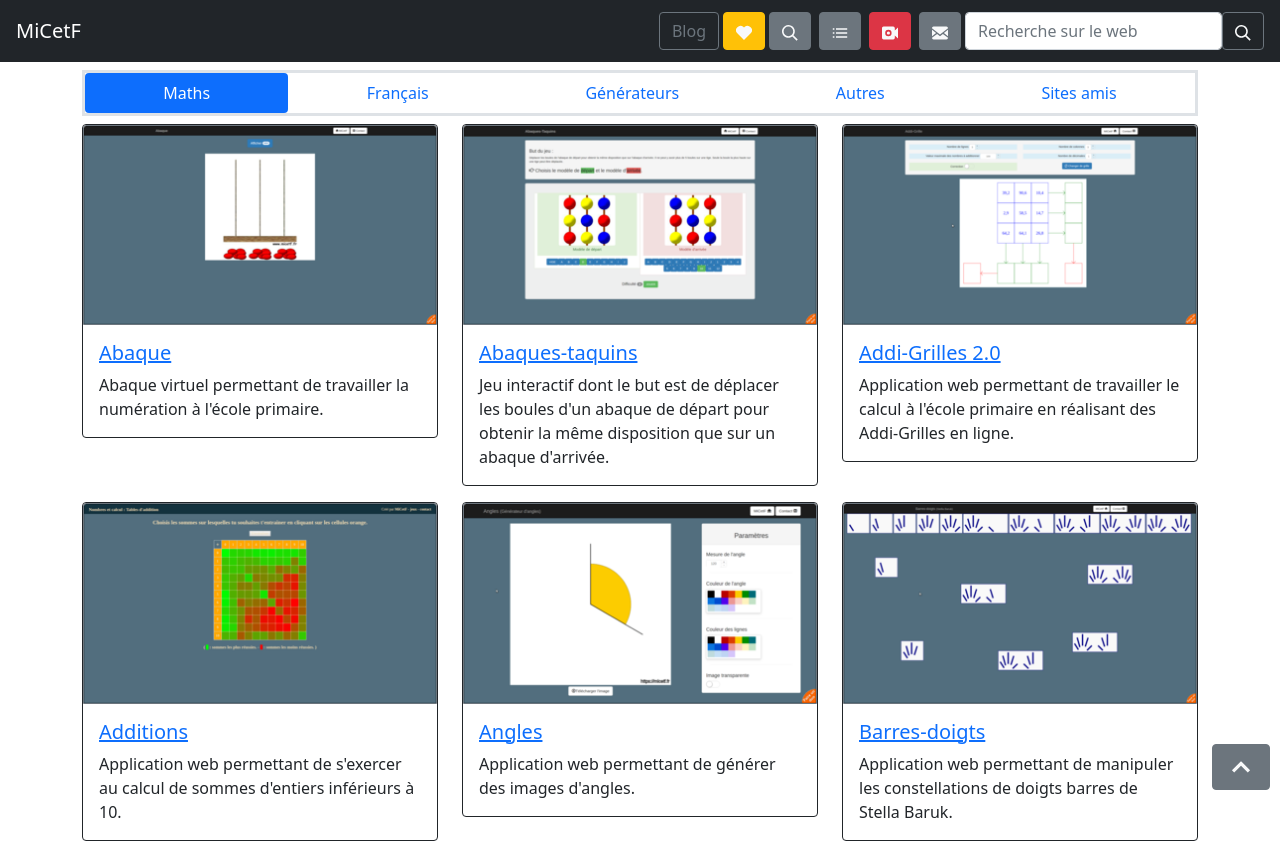
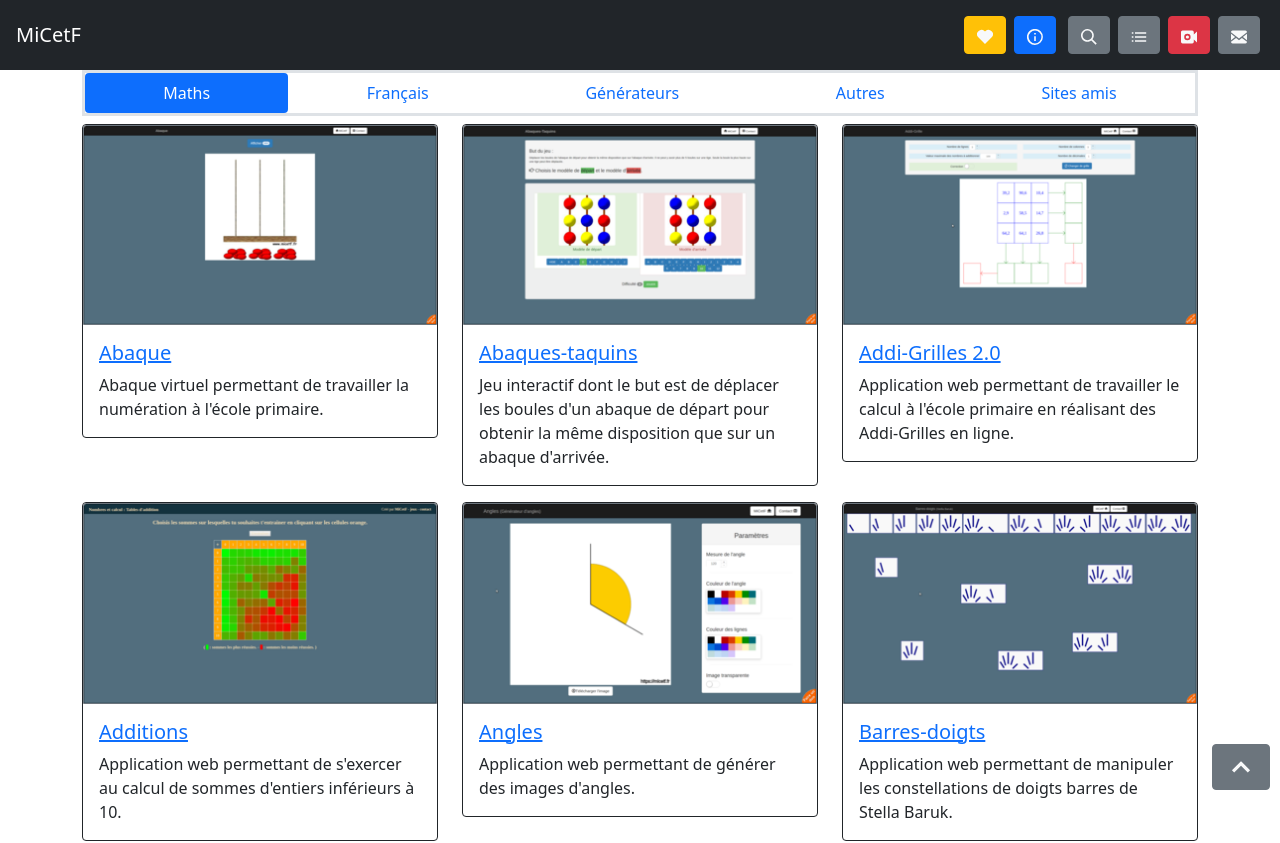
Before and after one commit to micetf/home, a React app: page / in a window 1280 px wide. Shown: the top 843 px of the page. Built offline with nearby package versions, Linux system fonts and the light colour scheme.

Commit message:
Suppression traces google

```diff
--- a/package.json
+++ b/package.json
@@ -1,9 +1,8 @@
 {
     "private": true,
-    "name": "estimheure",
+    "name": "micetf",
     "version": "1.0.0",
     "main": "index.js",
-    "repository": "https://github.com/micetf/estimheure.git",
     "author": "Frédéric MISERY <webmaster@micetf.fr> (https://micetf.fr/)",
     "license": "MIT",
     "scripts": {
--- a/src/components/Navbar/Menu/NavbarCollapse/GoogleSearch.js
+++ /dev/null
@@ -1,52 +0,0 @@
-import React from "react";
-
-const action = "https://cse.google.com/cse/publicurl";
-const cx = "partner-pub-3083664774752222:3949962842";
-
-const renderInputText = () => (
-    <input
-        className="form-control"
-        type="text"
-        id="q"
-        name="q"
-        title="Recherche"
-        alt="Recherche"
-        placeholder="Recherche sur le web"
-        maxLength="256"
-    />
-);
-const renderInputHidden = () => (
-    <input type="hidden" id="cx" name="cx" value={cx} />
-);
-
-const renderButtonSubmit = () => (
-    <button
-        className="btn btn-outline-secondary"
-        type="submit"
-        id="searchSubmit"
-        name="submit"
-        alt="Chercher"
-        title="Soumettre la recherche"
-    >
-        <svg
-            xmlns="http://www.w3.org/2000/svg"
-            viewBox="0 0 20 20"
-            height="1em"
-            fill="#f8f9fa"
-        >
-            <path d="M12.9 14.32a8 8 0 1 1 1.41-1.41l5.35 5.33-1.42 1.42-5.33-5.34zM8 14A6 6 0 1 0 8 2a6 6 0 0 0 0 12z" />
-        </svg>
-    </button>
-);
-export default () => (
-    <form
-        className="d-flex"
-        method="get"
-        title="Formulaire de recherche"
-        action={action}
-    >
-        {renderInputText()}
-        {renderInputHidden()}
-        {renderButtonSubmit()}
-    </form>
-);
--- /dev/null
+++ b/src/components/Navbar/Menu/NavbarCollapse/MentionsLegales.js
@@ -0,0 +1,27 @@
+import React from "react";
+export default ({ path = "https://micetf.fr" }) => {
+    const a = document.createElement("a");
+    a.target = "_blank";
+    a.href = `${path}/mentions-legales`;
+    const handleClick = (e) => {
+        e.preventDefault();
+        a.click();
+    };
+
+    return (
+        <button
+            className="btn btn-primary my-2 mx-2"
+            title="Mentions légales"
+            onClick={handleClick}
+        >
+            <svg
+                xmlns="http://www.w3.org/2000/svg"
+                viewBox="0 0 20 20"
+                height="1em"
+                fill="#f8f9fa"
+            >
+                <path d="M2.93 17.07A10 10 0 1 1 17.07 2.93 10 10 0 0 1 2.93 17.07zm12.73-1.41A8 8 0 1 0 4.34 4.34a8 8 0 0 0 11.32 11.32zM9 11V9h2v6H9v-4zm0-6h2v2H9V5z" />
+            </svg>
+        </button>
+    );
+};
--- a/src/components/Navbar/Menu/NavbarCollapse/index.js
+++ b/src/components/Navbar/Menu/NavbarCollapse/index.js
@@ -2,11 +2,11 @@ import React from "react";
 
 import Links from "../../Utils/Links";
 import Contact from "./Contact.js";
-import GoogleSearch from "./GoogleSearch";
 import List from "./List.js";
 import Paypal from "./Paypal";
 import Tools from "./Tools.js";
 import Videos from "./Videos.js";
+import MentionsLegales from "./MentionsLegales.js";
 
 const getClassName = (show) =>
     ["collapse", "navbar-collapse", show ? "show" : ""].join(" ");
@@ -14,10 +14,10 @@ export default ({ show, menu }) => (
     <div className={getClassName(show)} id="navbarSupportedContent">
         <Links links={menu} />
         <Paypal />
+        <MentionsLegales />
         <Tools />
         <List />
         <Videos />
         <Contact />
-        <GoogleSearch />
     </div>
 );
--- a/src/components/Navbar/config.js
+++ b/src/components/Navbar/config.js
@@ -15,13 +15,13 @@ export const brand = {
 };
 
 export const menu = [
-    {
-        className: "btn btn-outline-secondary my-1 mx-1",
-        href: "https://micetf.fr/blog/",
-        target: "_blank",
-        title: "Accéder au blog",
-        link: "Blog",
-    },
+    // {
+    //     className: "btn btn-outline-secondary my-1 mx-1",
+    //     href: "https://micetf.fr/blog/",
+    //     target: "_blank",
+    //     title: "Accéder au blog",
+    //     link: "Blog",
+    // },
 ];
 
 export const fm = {
--- a/src/data/tools/index.js
+++ b/src/data/tools/index.js
@@ -525,7 +525,7 @@ export const byId = {
         id: "Denombrement",
         title: "Dénombrement",
         url: "Denombrement",
-        description: `Application web permettant de travailler les écritures et les représentations des nombres décimaux.`,
+        description: `Application web permettant de s'exercer au dénombrement de petites quantités.`,
         thumbnail: thumbnail._DENOMBREMENT,
         keywords: [
             "dénombrement",
```
Also changed, not shown: 1 other file (tests, documents, lock files or other folders).
